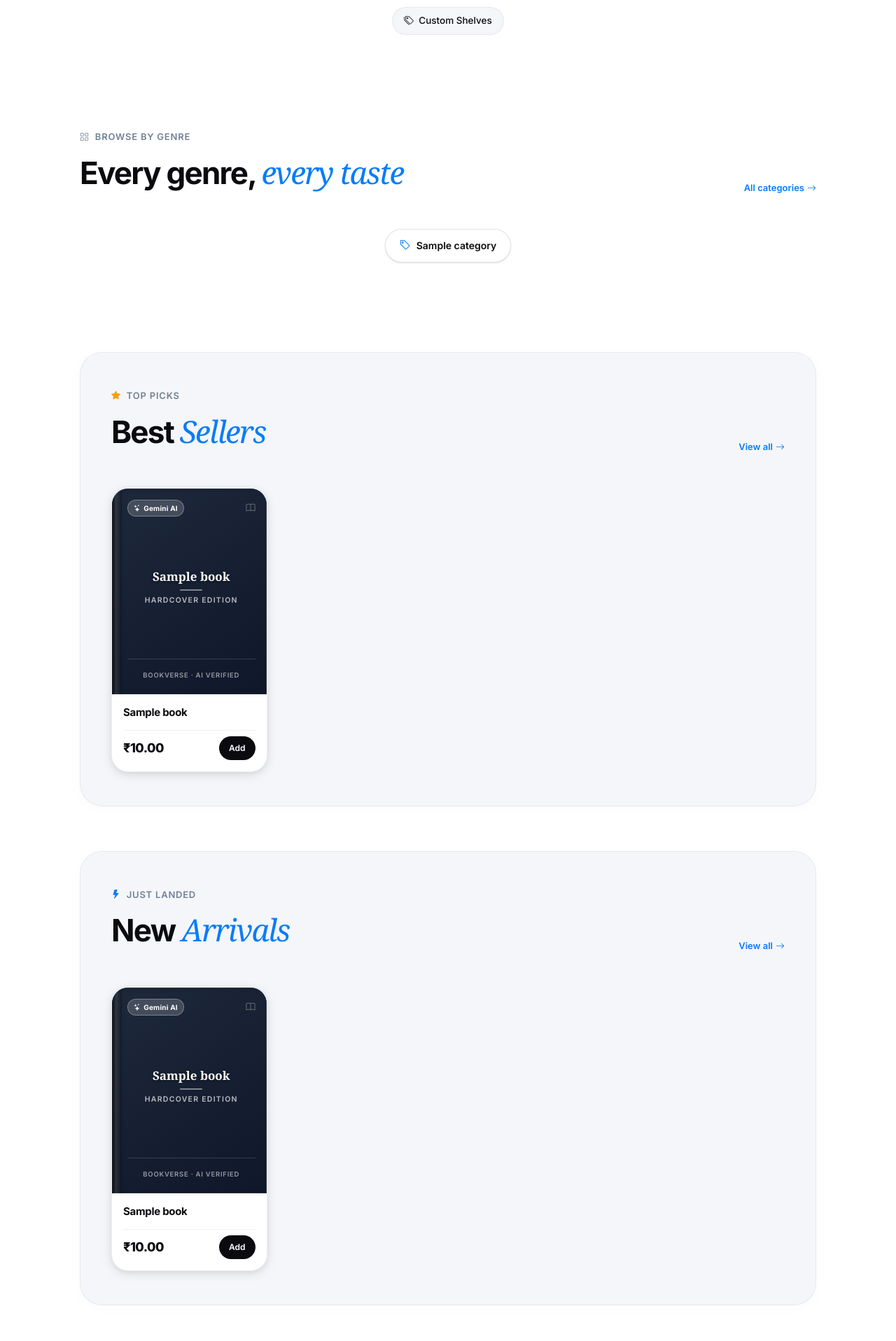
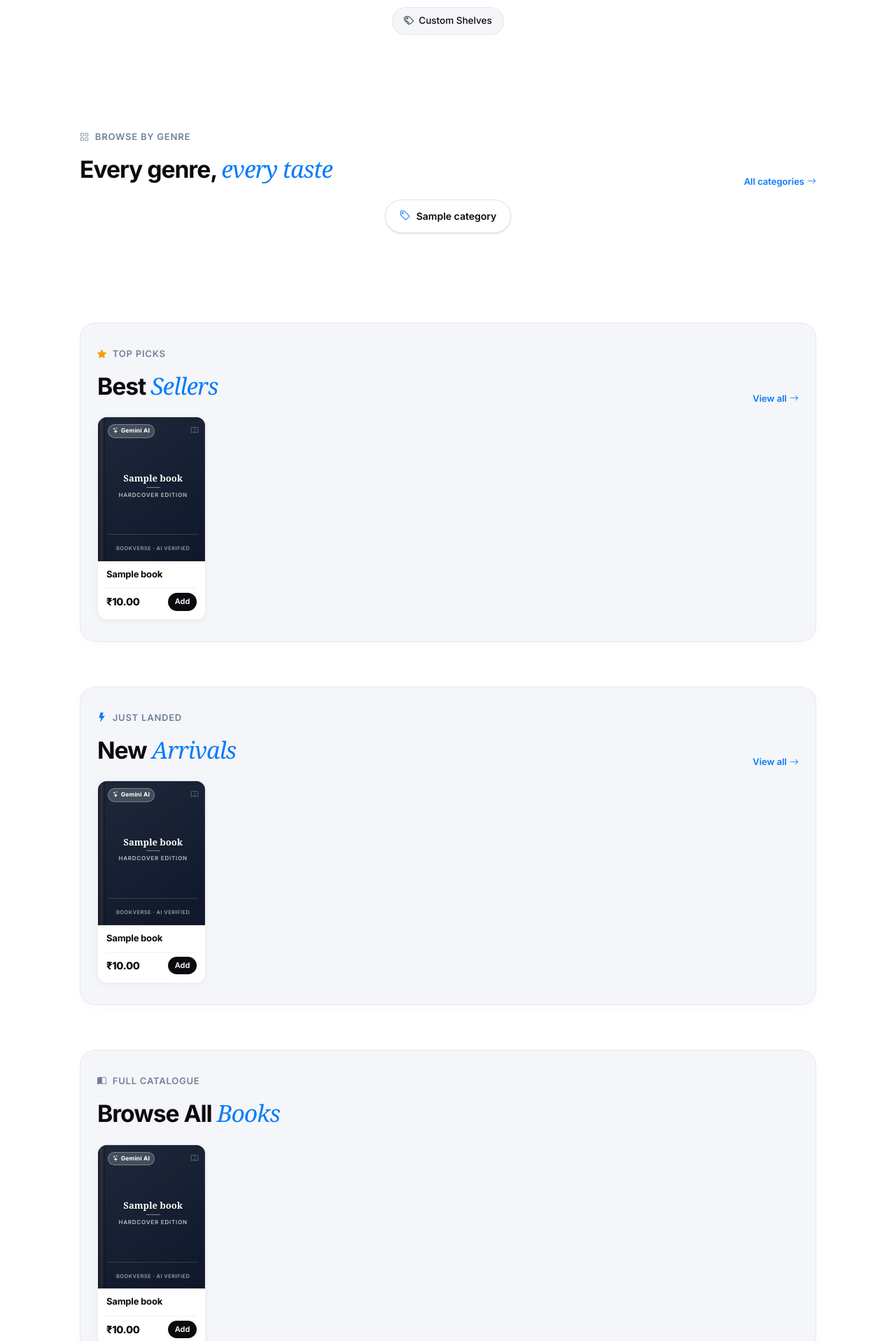
Before and after one commit to Angel5326/bookverse-ai, a Django app: page / in a window 1280 px wide. Shown: the part 1385-3301 px from the top of the page at 70% size. Run offline with Django 5.2, Linux system fonts and the light colour scheme; tables that the repository leaves empty hold one stand-in row (values such as "Sample post"); parts of the project's set-up code (start-up, migrations or seed data) failed here and were passed over; some web fonts are replaced.

Commit message:
style: scale down book card box size and container for compact grid layout

```diff
--- a/static/css/style.css
+++ b/static/css/style.css
@@ -1203,14 +1203,14 @@ a:hover { color: var(--blue); }
 }
 
 /* ============================================================
-   8. BOOK CARD
+   8. BOOK CARD (Compact sizing)
    ============================================================ */
 .bv-book-card {
   background: var(--surface-card);
-  border-radius: var(--radius-xl);
+  border-radius: 14px;
   overflow: hidden;
-  box-shadow: var(--shadow-md);
-  border: 1px solid rgba(0,0,0,.06);
+  box-shadow: 0 2px 10px rgba(0, 0, 0, 0.05);
+  border: 1px solid rgba(0, 0, 0, 0.06);
   transition: transform var(--transition), box-shadow var(--transition);
   display: flex;
   flex-direction: column;
@@ -1218,13 +1218,13 @@ a:hover { color: var(--blue); }
 }
 
 .bv-book-card:hover {
-  transform: translateY(-6px);
-  box-shadow: 0 20px 48px rgba(0,0,0,.14), 0 4px 12px rgba(0,0,0,.08);
+  transform: translateY(-4px);
+  box-shadow: 0 12px 30px rgba(0, 0, 0, 0.1), 0 2px 8px rgba(0, 0, 0, 0.05);
 }
 
 .bv-book-card__cover {
   position: relative;
-  aspect-ratio: 3/4;
+  aspect-ratio: 1 / 1.34;
   overflow: hidden;
   background: linear-gradient(135deg, var(--blue) 0%, var(--deep-blue) 100%);
   flex-shrink: 0;
@@ -1241,7 +1241,7 @@ a:hover { color: var(--blue); }
   transform: scale(1.04);
 }
 
-/* Rich hardcover typographic mockup for books */
+/* Rich hardcover typographic mockup for books — Compact */
 .bv-cover-mock {
   width: 100%;
   height: 100%;
@@ -1249,11 +1249,11 @@ a:hover { color: var(--blue); }
   display: flex;
   flex-direction: column;
   justify-content: space-between;
-  padding: 16px;
+  padding: 10px 10px 8px;
   background: linear-gradient(145deg, #1e293b 0%, #0f172a 100%);
   color: #ffffff;
   overflow: hidden;
-  box-shadow: inset 8px 0 14px -4px rgba(0, 0, 0, 0.55), inset 0 0 0 1px rgba(255, 255, 255, 0.12);
+  box-shadow: inset 6px 0 10px -3px rgba(0, 0, 0, 0.55), inset 0 0 0 1px rgba(255, 255, 255, 0.12);
   transition: transform 0.3s ease;
 }
 
@@ -1261,7 +1261,7 @@ a:hover { color: var(--blue); }
   position: absolute;
   top: 0;
   left: 0;
-  width: 14px;
+  width: 10px;
   height: 100%;
   background: linear-gradient(90deg, rgba(0, 0, 0, 0.5) 0%, rgba(255, 255, 255, 0.1) 40%, rgba(0, 0, 0, 0.3) 100%);
   pointer-events: none;
@@ -1275,7 +1275,7 @@ a:hover { color: var(--blue); }
   flex-direction: column;
   justify-content: space-between;
   height: 100%;
-  padding-left: 6px;
+  padding-left: 4px;
 }
 
 .bv-cover-mock__top {
@@ -1288,12 +1288,12 @@ a:hover { color: var(--blue); }
 .bv-cover-mock__tag {
   display: inline-flex;
   align-items: center;
-  gap: 4px;
+  gap: 3px;
   background: rgba(255, 255, 255, 0.18);
   border: 1px solid rgba(255, 255, 255, 0.3);
   border-radius: var(--radius-pill);
-  padding: 3px 8px;
-  font-size: 10px;
+  padding: 2px 6px;
+  font-size: 8.5px;
   font-weight: 700;
   letter-spacing: 0.02em;
   color: #ffffff;
@@ -1301,41 +1301,41 @@ a:hover { color: var(--blue); }
 }
 
 .bv-cover-mock__icon {
-  font-size: 13px;
+  font-size: 10.5px;
   color: rgba(255, 255, 255, 0.4);
 }
 
 .bv-cover-mock__center {
   text-align: center;
-  padding: 12px 4px;
+  padding: 6px 2px;
 }
 
 .bv-cover-mock__title {
   font-family: var(--font-serif);
-  font-size: 17px;
-  font-weight: 700;
-  line-height: 1.25;
+  font-size: 13px;
+  font-weight: 700;
+  line-height: 1.2;
   color: #ffffff;
-  margin-bottom: 8px;
+  margin-bottom: 4px;
   display: -webkit-box;
   -webkit-line-clamp: 3;
   -webkit-box-orient: vertical;
   overflow: hidden;
-  text-shadow: 0 2px 4px rgba(0, 0, 0, 0.4);
+  text-shadow: 0 1px 3px rgba(0, 0, 0, 0.4);
 }
 
 .bv-cover-mock__line {
-  width: 32px;
-  height: 1.5px;
+  width: 20px;
+  height: 1px;
   background: rgba(255, 255, 255, 0.45);
-  margin: 6px auto;
+  margin: 4px auto;
   border-radius: 1px;
 }
 
 .bv-cover-mock__genre {
-  font-size: 10.5px;
+  font-size: 8px;
   text-transform: uppercase;
-  letter-spacing: 0.12em;
+  letter-spacing: 0.1em;
   color: rgba(255, 255, 255, 0.7);
   font-weight: 600;
   margin: 0;
@@ -1344,12 +1344,12 @@ a:hover { color: var(--blue); }
 .bv-cover-mock__bottom {
   text-align: center;
   border-top: 1px solid rgba(255, 255, 255, 0.15);
-  padding-top: 8px;
+  padding-top: 4px;
 }
 
 .bv-cover-mock__brand {
-  font-size: 9.5px;
-  letter-spacing: 0.08em;
+  font-size: 7.5px;
+  letter-spacing: 0.06em;
   text-transform: uppercase;
   color: rgba(255, 255, 255, 0.55);
   font-weight: 600;
@@ -1381,7 +1381,7 @@ a:hover { color: var(--blue); }
   display: flex;
   align-items: center;
   justify-content: center;
-  font-size: clamp(2.5rem, 6vw, 4rem);
+  font-size: clamp(2rem, 4vw, 2.5rem);
   font-weight: 700;
   color: rgba(255,255,255,.9);
   font-family: var(--font-body);
@@ -1391,34 +1391,35 @@ a:hover { color: var(--blue); }
 /* Badges on card */
 .bv-book-badge {
   position: absolute;
-  top: 10px;
-  left: 10px;
-  background: rgba(255,255,255,.92);
+  top: 6px;
+  left: 6px;
+  background: rgba(255,255,255,.94);
   color: var(--ink);
-  font-size: 11px;
-  font-weight: 700;
-  padding: 3px 10px;
+  font-size: 9px;
+  font-weight: 700;
+  padding: 2px 7px;
   border-radius: var(--radius-pill);
   backdrop-filter: blur(4px);
   -webkit-backdrop-filter: blur(4px);
+  box-shadow: 0 1px 4px rgba(0, 0, 0, 0.15);
 }
 
 .bv-book-badge.is-new { background: var(--blue); color: #fff; }
 .bv-book-badge.is-bestseller { background: #f59e0b; color: var(--ink); }
 
 .bv-book-card__body {
-  padding: 16px;
+  padding: 10px 12px 12px;
   display: flex;
   flex-direction: column;
-  gap: 8px;
+  gap: 4px;
   flex: 1;
 }
 
 .bv-book-card__title {
-  font-size: 15px;
-  font-weight: 700;
-  line-height: 1.3;
-  letter-spacing: -0.02em;
+  font-size: 13px;
+  font-weight: 700;
+  line-height: 1.25;
+  letter-spacing: -0.015em;
   color: var(--text-primary);
   display: -webkit-box;
   -webkit-line-clamp: 2;
@@ -1427,13 +1428,13 @@ a:hover { color: var(--blue); }
 }
 
 .bv-book-card__author {
-  font-size: 12px;
+  font-size: 11px;
   color: var(--text-muted);
   font-weight: 500;
 }
 
 .bv-book-card__category {
-  font-size: 11px;
+  font-size: 9.5px;
   color: var(--blue);
   font-weight: 600;
   letter-spacing: .03em;
@@ -1444,17 +1445,17 @@ a:hover { color: var(--blue); }
   display: flex;
   align-items: center;
   justify-content: space-between;
-  gap: 8px;
+  gap: 6px;
   margin-top: auto;
-  padding-top: 8px;
+  padding-top: 6px;
   border-top: 1px solid rgba(0,0,0,.06);
 }
 
 .bv-book-card__price {
-  font-size: 18px;
+  font-size: 14.5px;
   font-weight: 800;
   color: var(--text-primary);
-  letter-spacing: -0.03em;
+  letter-spacing: -0.02em;
 }
 
 .bv-book-card__add {
@@ -1462,14 +1463,14 @@ a:hover { color: var(--blue); }
   color: #fff;
   border: none;
   border-radius: var(--radius-pill);
-  padding: 7px 14px;
-  font-size: 12px;
+  padding: 4px 10px;
+  font-size: 11px;
   font-weight: 600;
   cursor: pointer;
   transition: background var(--transition), transform var(--transition);
   display: flex;
   align-items: center;
-  gap: 4px;
+  gap: 3px;
   white-space: nowrap;
 }
 
@@ -1547,30 +1548,30 @@ a:hover { color: var(--blue); }
 .bv-boxy-card {
   background: #f5f6f9;
   border: 1px solid rgba(0, 0, 0, 0.06);
-  border-radius: 32px;
-  padding: 48px 44px;
-  box-shadow: 0 4px 24px rgba(0, 0, 0, 0.02);
+  border-radius: 22px;
+  padding: 30px 24px;
+  box-shadow: 0 4px 20px rgba(0, 0, 0, 0.02);
   transition: box-shadow var(--transition);
 }
 
 .bv-boxy-card:hover {
-  box-shadow: 0 8px 32px rgba(0, 0, 0, 0.04);
+  box-shadow: 0 8px 28px rgba(0, 0, 0, 0.04);
 }
 
 .bv-section__header {
   display: flex;
   align-items: flex-end;
   justify-content: space-between;
-  gap: var(--space-4);
-  margin-bottom: var(--space-7);
+  gap: var(--space-3);
+  margin-bottom: var(--space-4);
   flex-wrap: wrap;
 }
 
 .bv-section__title {
-  font-size: clamp(1.75rem, 4vw, 2.75rem);
-  font-weight: 700;
-  letter-spacing: -0.04em;
-  line-height: 1.1;
+  font-size: clamp(1.4rem, 3vw, 2.1rem);
+  font-weight: 700;
+  letter-spacing: -0.03em;
+  line-height: 1.15;
   color: var(--text-primary);
 }
 
@@ -1594,11 +1595,11 @@ a:hover { color: var(--blue); }
 
 .bv-view-all:hover { gap: 8px; color: var(--deep-blue); }
 
-/* Books grid */
+/* Books grid — compact cards layout */
 .bv-books-grid {
   display: grid;
-  grid-template-columns: repeat(auto-fill, minmax(200px, 1fr));
-  gap: var(--space-5);
+  grid-template-columns: repeat(auto-fill, minmax(150px, 1fr));
+  gap: 14px;
 }
 
 /* ============================================================
--- a/templates/base.html
+++ b/templates/base.html
@@ -27,7 +27,7 @@
 
   {# ── Custom styles ── #}
   {% load static %}
-  <link rel="stylesheet" href="{% static 'css/style.css' %}?v=2.5">
+  <link rel="stylesheet" href="{% static 'css/style.css' %}?v=2.6">
 
   {% block extra_css %}{% endblock %}
 </head>
@@ -69,7 +69,7 @@
 
   {# ── Custom JS ── #}
   {% load static %}
-  <script src="{% static 'js/main.js' %}?v=2.5"></script>
+  <script src="{% static 'js/main.js' %}?v=2.6"></script>
 
   {% block extra_js %}{% endblock %}
 
```
